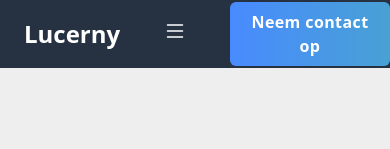
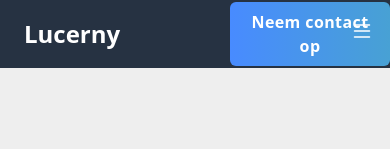
Before and after one commit to AlexLamper/Lucerny, a Next.js app: page / in a window 390 px wide. Shown: the top 149 px of the page. Built offline with nearby package versions, Linux system fonts and the light colour scheme.

Commit message:
Updated Hamburger Menu Icon To Align Right Side

```diff
--- a/components/Navbar.tsx
+++ b/components/Navbar.tsx
@@ -18,7 +18,7 @@ const Navbar = () => {
         </div>
 
         {/* Hamburger menu icon */}
-        <div className="md:hidden">
+        <div className="md:hidden absolute right-4">
           <button onClick={() => setShowMenu(!showMenu)} className="focus:outline-none">
             <BsList className="text-white text-2xl" />
           </button>
```
